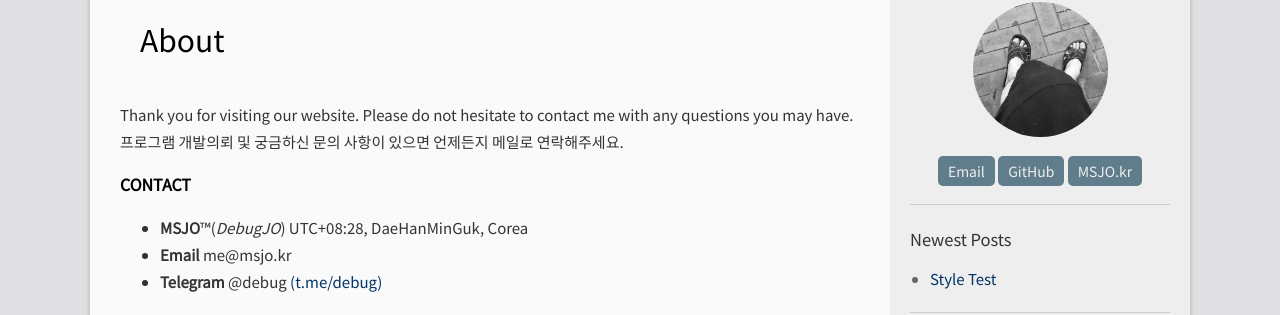
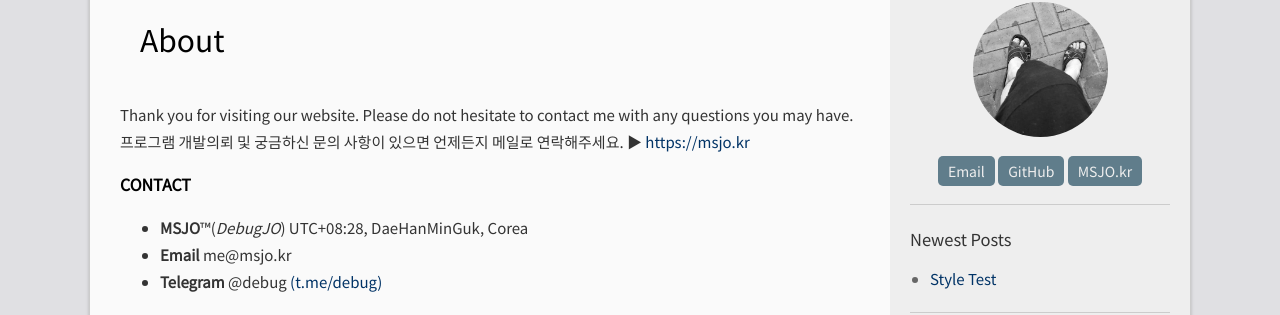
Before and after one commit to DebugJO/rustlang, a Jekyll site: the page built from about.md, in a window 1280 px wide. Shown: the part 118-433 px from the top of the page. Built offline with Jekyll 4.4.1, drawn with Linux system fonts in a browser that asks for light colours; some of the changed lines change nothing that is shown.

Commit message:
Update about.md

```diff
--- a/about.md
+++ b/about.md
@@ -4,7 +4,7 @@ title: About
 permalink: /about/
 ---
 
-Thank you for visiting our website. Please do not hesitate to contact me with any questions you may have. 프로그램 개발의뢰 및 궁금하신 문의 사항이 있으면 언제든지 메일로 연락해주세요.
+Thank you for visiting our website. Please do not hesitate to contact me with any questions you may have. 프로그램 개발의뢰 및 궁금하신 문의 사항이 있으면 언제든지 메일로 연락해주세요. ▶ [https://msjo.kr](https://msjo.kr)
 
 ###### CONTACT
 * **MSJO**™(*DebugJO*) UTC+08:28, DaeHanMinGuk, Corea
```
